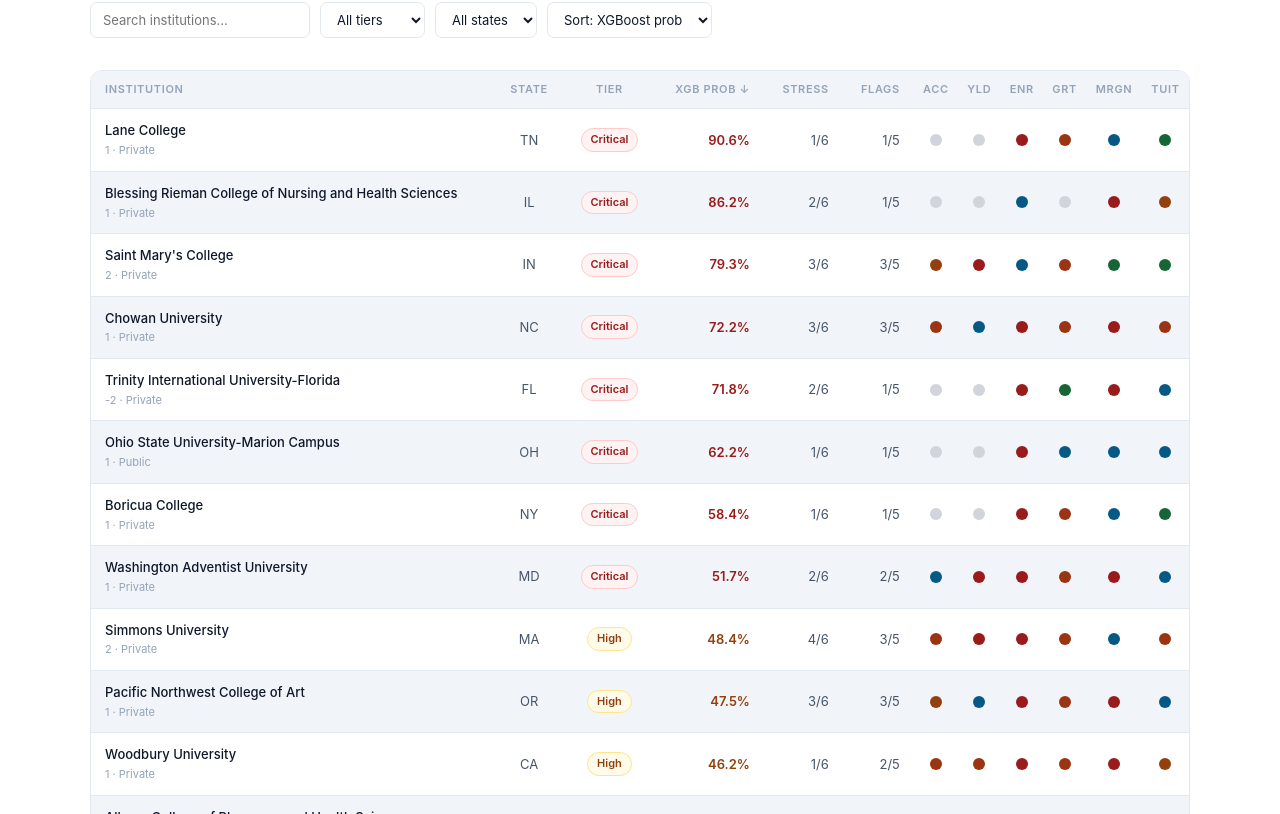
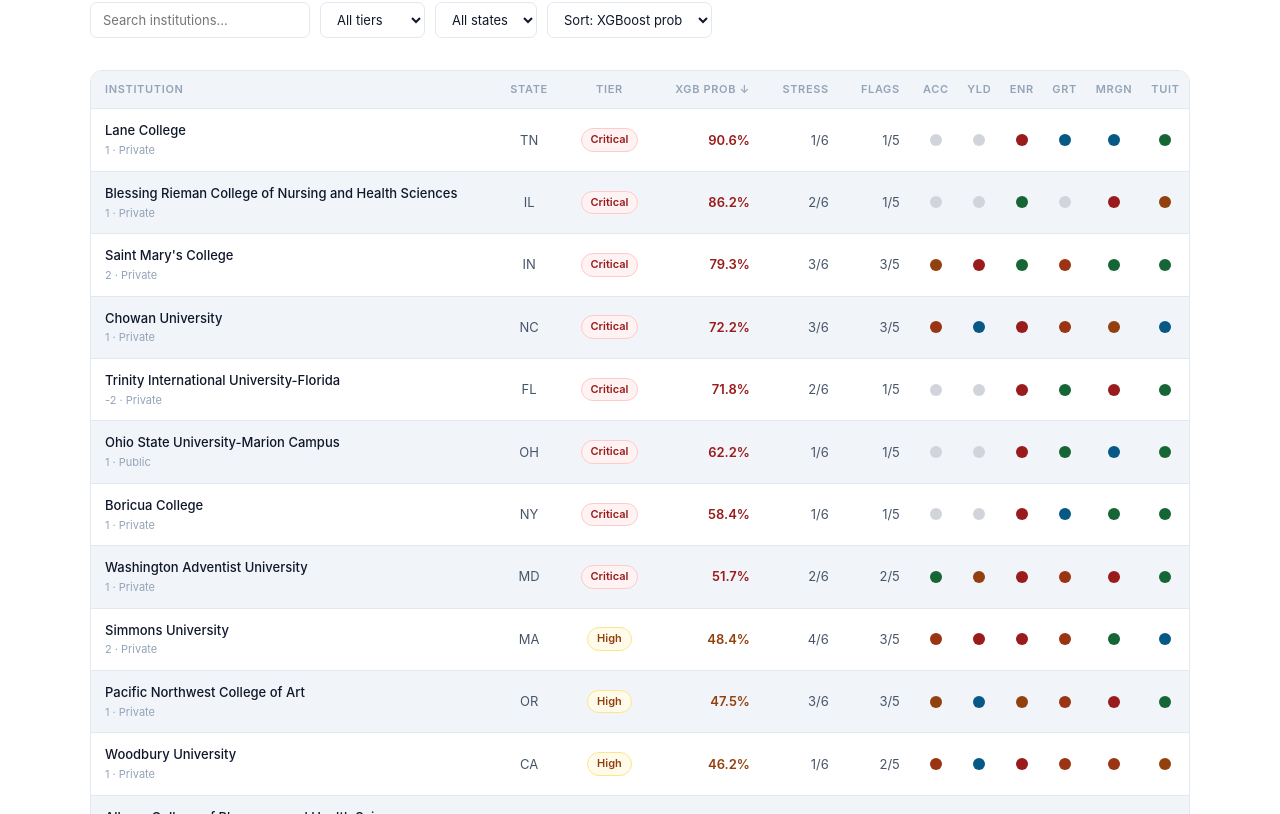
Before and after one commit to ecoulter350/institutional-risk-index, a Next.js app: page / in a window 1280 px wide. Shown: the part 3166-3980 px from the top of the page. Built offline with nearby package versions, Linux system fonts and the light colour scheme.

Commit message:
Update Watchlist.js

```diff
--- a/components/Watchlist.js
+++ b/components/Watchlist.js
@@ -1,4 +1,4 @@
-import { useState, useMemo } from 'react'
+import { useState, useMemo, useEffect } from 'react'
 import institutions from '../data/institutions.json'
 
 const tierColors = {
@@ -9,53 +9,52 @@
   Low:      { bg: '#F0FDF4', text: '#166534', border: '#BBF7D0' },
 }
 
-// Returns a color based on how stressed a value is relative to its threshold
-// direction: 'above' = stressed when value > threshold, 'below' = stressed when value < threshold
 function getStressColor(value, threshold, direction) {
-  if (value === null || value === undefined) return '#D1D5DB' // gray for N/A
-
-  let ratio // 0 = no stress, 1 = at threshold, >1 = past threshold
+  if (value === null || value === undefined) return '#D1D5DB'
+  let stressed = direction === 'above' ? value > threshold : value < threshold
+  if (!stressed) {
+    // How close to threshold (0 = far, 1 = at threshold)
+    let proximity
+    if (direction === 'above') {
+      proximity = value / threshold
+    } else {
+      proximity = threshold === 0 ? 0 : Math.abs(value) / Math.abs(threshold)
+    }
+    if (proximity >= 0.9) return '#075985' // close but not stressed -- blue
+    return '#166534' // healthy -- green
+  }
+  // Stressed -- how far past threshold
+  let overshoot
   if (direction === 'above') {
-    ratio = value / threshold
+    overshoot = (value - threshold) / Math.abs(threshold)
   } else {
-    // below: stressed when value < threshold
-    // ratio > 1 means value is below threshold (stressed)
-    ratio = threshold / Math.max(Math.abs(value), 0.0001)
-    if (threshold < 0) {
-      // for negative thresholds like operating margin < -0.268
-      // stressed when value < threshold (more negative)
-      ratio = value < threshold ? 1 + (threshold - value) / Math.abs(threshold) : threshold / Math.max(Math.abs(value), 0.0001)
-      ratio = value <= threshold ? 1.5 : value < 0 ? 0.85 : 0.5
-    }
+    overshoot = (threshold - value) / Math.abs(threshold || 0.01)
   }
-
-  if (ratio >= 1.3) return '#991B1B'  // Critical -- deep red
-  if (ratio >= 1.1) return '#92400E'  // High -- orange
-  if (ratio >= 0.9) return '#9A3412'  // Elevated -- amber
-  if (ratio >= 0.7) return '#075985'  // Moderate -- blue
-  return '#166534'                     // Low -- green
+  if (overshoot >= 0.3) return '#991B1B' // Critical
+  if (overshoot >= 0.15) return '#92400E' // High
+  return '#9A3412'                        // Elevated
 }
 
 function getStressBg(value, threshold, direction) {
-  if (value === null || value === undefined) return '#F3F4F6'
   const color = getStressColor(value, threshold, direction)
   const map = {
     '#991B1B': '#FEF2F2',
     '#92400E': '#FFFBEB',
     '#9A3412': '#FFF7ED',
     '#075985': '#F0F9FF',
+    '#166634': '#F0FDF4',
     '#166534': '#F0FDF4',
+    '#D1D5DB': '#F9FAFB',
   }
-  return map[color] || '#F3F4F6'
+  return map[color] || '#F9FAFB'
 }
 
-function IndicatorDot({ value, threshold, direction, label }) {
+function IndicatorDot({ value, threshold, direction, label, flipTooltip }) {
   const [hovered, setHovered] = useState(false)
   const color = getStressColor(value, threshold, direction)
-  const bg = getStressBg(value, threshold, direction)
 
   const displayVal = value !== null && value !== undefined
-    ? (Math.abs(value) < 2 ? (value * 100).toFixed(1) + '%' : value.toFixed(2))
+    ? (value * 100).toFixed(1) + '%'
     : 'N/A'
 
   return (
@@ -82,8 +81,10 @@
         <div style={{
           position: 'absolute',
           bottom: '100%',
-          left: '50%',
-          transform: 'translateX(-50%)',
+          ...(flipTooltip
+            ? { right: '0', left: 'auto', transform: 'none' }
+            : { left: '50%', transform: 'translateX(-50%)' }
+          ),
           background: 'var(--navy)',
           color: 'white',
           fontSize: 11,
@@ -132,10 +133,7 @@
   const bg = getStressBg(value, threshold, direction)
 
   return (
-    <div style={{
-      padding: '12px 0',
-      borderBottom: '1px solid var(--border)',
-    }}>
+    <div style={{ padding: '12px 0', borderBottom: '1px solid var(--border)' }}>
       <div style={{
         display: 'flex', justifyContent: 'space-between',
         alignItems: 'flex-start', marginBottom: 3,
@@ -145,10 +143,7 @@
             width: 8, height: 8, borderRadius: '50%',
             background: color, flexShrink: 0, marginTop: 2,
           }} />
-          <span style={{
-            fontSize: 13, fontWeight: 600,
-            color: 'var(--text-primary)',
-          }}>
+          <span style={{ fontSize: 13, fontWeight: 600, color: 'var(--text-primary)' }}>
             {label}
           </span>
         </div>
@@ -163,7 +158,7 @@
             {fmt(value)}
           </span>
           <span style={{ fontSize: 11, color: 'var(--text-muted)' }}>
-            {direction === 'above' ? '>' : '<'}{(threshold * 100).toFixed(1)}%
+            {direction === 'above' ? '>' : '<'}{(Math.abs(threshold) * 100).toFixed(1)}%
           </span>
         </div>
       </div>
@@ -178,6 +173,24 @@
 }
 
 function SlidePanel({ inst, onClose, onGenerateBrief }) {
+  const [visible, setVisible] = useState(false)
+
+  // Trigger slide-in after mount
+  useEffect(() => {
+    if (inst) {
+      requestAnimationFrame(() => setVisible(true))
+    } else {
+      setVisible(false)
+    }
+  }, [inst])
+
+  // Close on Escape
+  useEffect(() => {
+    const handler = (e) => { if (e.key === 'Escape') onClose() }
+    window.addEventListener('keydown', handler)
+    return () => window.removeEventListener('keydown', handler)
+  }, [onClose])
+
   if (!inst) return null
 
   const fmt = (v) => {
@@ -196,6 +209,8 @@
           position: 'fixed', inset: 0,
           background: 'rgba(0,0,0,0.3)',
           zIndex: 200,
+          opacity: visible ? 1 : 0,
+          transition: 'opacity 0.25s ease',
         }}
       />
       {/* Panel */}
@@ -208,6 +223,8 @@
         boxShadow: '-4px 0 24px rgba(0,0,0,0.12)',
         display: 'flex',
         flexDirection: 'column',
+        transform: visible ? 'translateX(0)' : 'translateX(100%)',
+        transition: 'transform 0.3s cubic-bezier(0.32, 0.72, 0, 1)',
       }}>
         {/* Header */}
         <div style={{
@@ -239,7 +256,7 @@
               onClick={onClose}
               style={{
                 background: 'none', border: 'none',
-                fontSize: 20, cursor: 'pointer',
+                fontSize: 22, cursor: 'pointer',
                 color: 'var(--text-muted)', padding: '0 4px',
                 lineHeight: 1,
               }}
@@ -272,27 +289,19 @@
                 XGBoost Closure Probability
               </div>
               <div style={{
-                fontSize: 32, fontWeight: 700, color: tc.text,
-                lineHeight: 1,
+                fontSize: 32, fontWeight: 700,
+                color: tc.text, lineHeight: 1,
               }}>
                 {fmt(inst.xgb_prob)}
               </div>
             </div>
             <div style={{ textAlign: 'right' }}>
-              <div style={{
-                fontSize: 11, color: 'var(--text-muted)',
-                marginBottom: 4,
-              }}>
+              <div style={{ fontSize: 11, color: 'var(--text-muted)', marginBottom: 4 }}>
                 Models flagging
               </div>
-              <div style={{
-                fontSize: 24, fontWeight: 700,
-                color: 'var(--text-primary)',
-              }}>
-                {inst.models_flagged}<span style={{
-                  fontSize: 14, fontWeight: 400,
-                  color: 'var(--text-muted)',
-                }}>/5</span>
+              <div style={{ fontSize: 24, fontWeight: 700, color: 'var(--text-primary)' }}>
+                {inst.models_flagged}
+                <span style={{ fontSize: 14, fontWeight: 400, color: 'var(--text-muted)' }}>/5</span>
               </div>
             </div>
           </div>
@@ -311,43 +320,37 @@
             <PanelIndicatorRow
               label="Acceptance rate"
               value={inst.avg_acceptance_rate}
-              threshold={0.701}
-              direction="above"
+              threshold={0.701} direction="above"
               meaning="Open admissions signal — institution accepting nearly all applicants"
             />
             <PanelIndicatorRow
               label="Yield rate"
               value={inst.avg_yield_rate}
-              threshold={0.545}
-              direction="below"
+              threshold={0.545} direction="below"
               meaning="Weak demand — admitted students choosing to enroll elsewhere"
             />
             <PanelIndicatorRow
               label="Enrollment change"
               value={inst.enrollment_pct_change}
-              threshold={-0.166}
-              direction="below"
+              threshold={-0.166} direction="below"
               meaning="Declining headcount — compressing tuition revenue base"
             />
             <PanelIndicatorRow
               label="Grant aid %"
               value={inst.avg_grant_pct}
-              threshold={0.975}
-              direction="above"
+              threshold={0.975} direction="above"
               meaning="Near-universal discounting — thin margin per enrolled student"
             />
             <PanelIndicatorRow
               label="Operating margin"
               value={inst.avg_operating_margin}
-              threshold={-0.268}
-              direction="below"
+              threshold={-0.268} direction="below"
               meaning="Deficit operations — expenses exceeding revenues"
             />
             <PanelIndicatorRow
               label="Tuition dependency"
               value={inst.avg_tuition_dep}
-              threshold={0.822}
-              direction="above"
+              threshold={0.822} direction="above"
               meaning="Concentrated revenue risk — over-reliance on tuition income"
             />
           </div>
@@ -371,9 +374,10 @@
             {[
               { label: 'Composite score', value: inst.composite_score !== null ? inst.composite_score.toFixed(1) + '/100' : 'N/A' },
               { label: 'Cox hazard ratio', value: inst.cox_hazard !== null ? inst.cox_hazard.toFixed(2) + 'x' : 'N/A' },
-              { label: 'Logistic prob', value: inst.prob_closure_b !== null ? (inst.prob_closure_b * 100).toFixed(1) + '%' : 'N/A' },
+              { label: 'Logistic prob', value: inst.prob_closure_b !== null && inst.prob_closure_b !== undefined ? (inst.prob_closure_b * 100).toFixed(1) + '%' : 'N/A' },
               { label: 'Avg enrollment', value: inst.avg_enrollment !== null ? Math.round(inst.avg_enrollment).toLocaleString() : 'N/A' },
-              { label: 'Enrollment change', value: inst.enrollment_pct_change !== null ? (inst.enrollment_pct_change * 100).toFixed(1) + '%' : 'N/A' },
+              { label: 'First enrollment', value: inst.first_enrollment !== null ? inst.first_enrollment.toLocaleString() : 'N/A' },
+              { label: 'Last enrollment', value: inst.last_enrollment !== null ? inst.last_enrollment.toLocaleString() : 'N/A' },
             ].map(({ label, value }) => (
               <div key={label} style={{
                 display: 'flex', justifyContent: 'space-between',
@@ -666,8 +670,8 @@
                     <IndicatorDot value={inst.avg_yield_rate} threshold={0.545} direction="below" label="Yield rate" />
                     <IndicatorDot value={inst.enrollment_pct_change} threshold={-0.166} direction="below" label="Enrollment change" />
                     <IndicatorDot value={inst.avg_grant_pct} threshold={0.975} direction="above" label="Grant aid %" />
-                    <IndicatorDot value={inst.avg_operating_margin} threshold={-0.268} direction="below" label="Operating margin" />
-                    <IndicatorDot value={inst.avg_tuition_dep} threshold={0.822} direction="above" label="Tuition dependency" />
+                    <IndicatorDot value={inst.avg_operating_margin} threshold={-0.268} direction="below" label="Operating margin" flipTooltip />
+                    <IndicatorDot value={inst.avg_tuition_dep} threshold={0.822} direction="above" label="Tuition dependency" flipTooltip />
                   </tr>
                 ))}
               </tbody>
```
